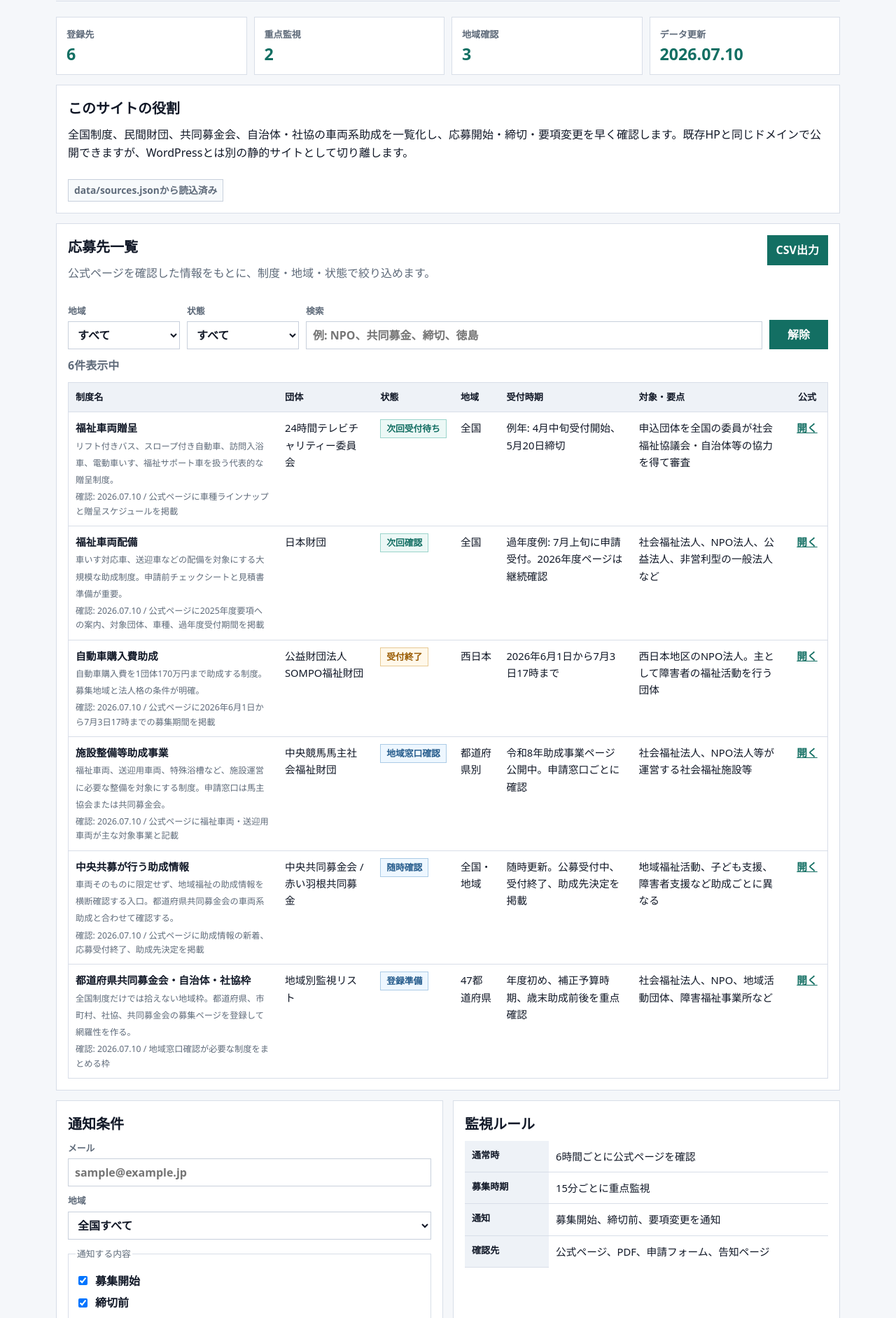
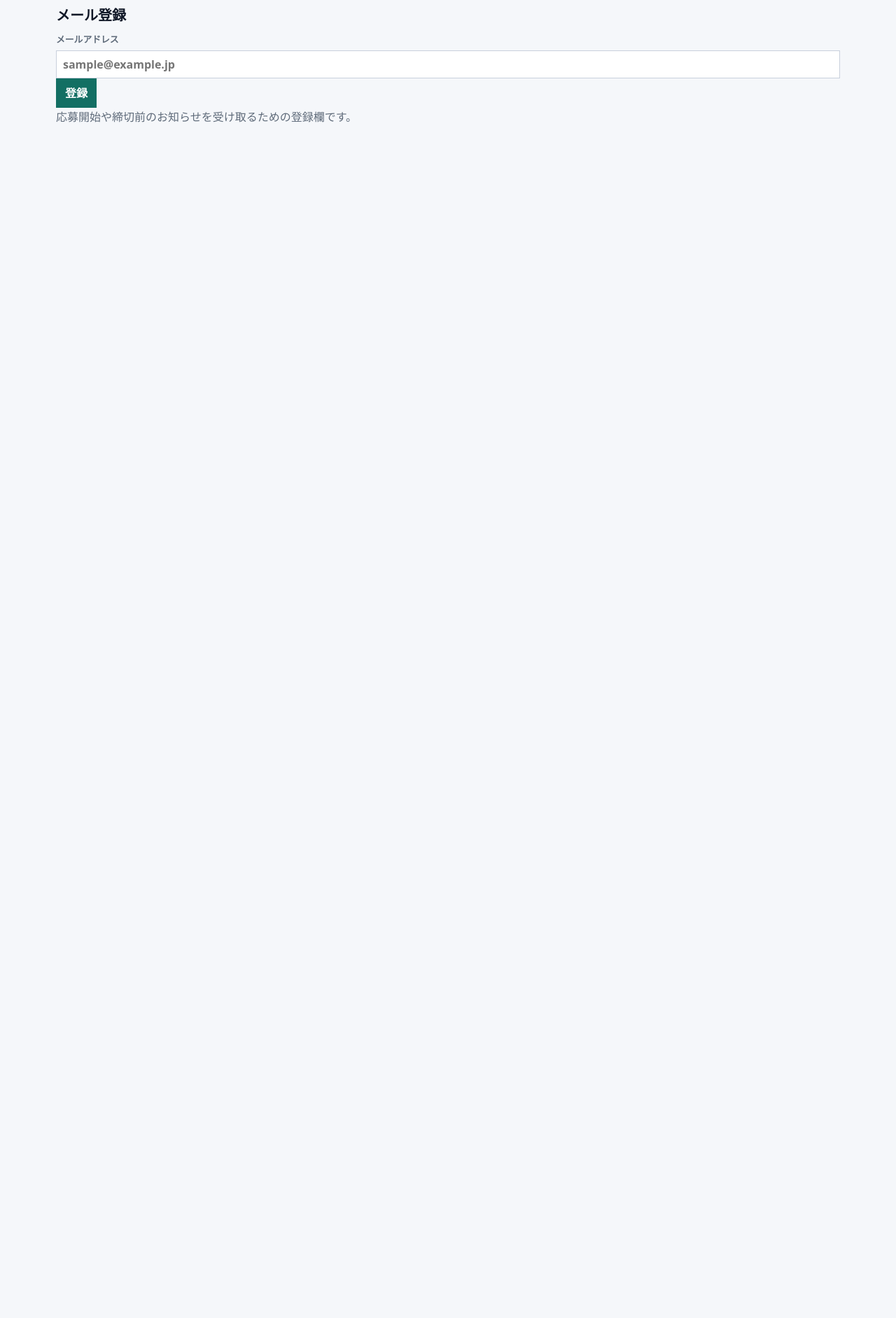
Before and after one commit to xiersun1/fukushisharyo, a website: page src/index.html in a window 1280 px wide. Shown: the part 99-1982 px from the top of the page at 70% size. After the commit the page ends 800 px from the top, so only its background shows below. Drawn offline with Linux system fonts and the light colour scheme.

Commit message:
Simplify site to notice feed

```diff
--- a/src/index.html
+++ b/src/index.html
@@ -4,164 +4,33 @@
   <meta charset="utf-8">
   <meta name="viewport" content="width=device-width, initial-scale=1">
   <title>福祉車両応募アラート</title>
-  <meta name="description" content="日本の福祉車両贈呈・助成の応募開始、締切、要項更新を早く確認するための情報サイトです。">
+  <meta name="description" content="福祉車両の贈呈・助成情報をお知らせ形式で確認できるサイトです。">
   <link rel="icon" href="data:,">
   <link rel="stylesheet" href="assets/styles.css">
 </head>
 <body>
-  <header class="header">
-    <div>
-      <p class="label">福祉車両応募アラート</p>
-      <h1>応募開始と締切を見逃さない</h1>
-    </div>
-    <nav aria-label="ページ内メニュー">
-      <a href="#list">一覧</a>
-      <a href="#alert">通知</a>
-      <a href="#automation">運用</a>
-      <a href="#cms">CMS</a>
-      <a href="admin/">管理画面</a>
-    </nav>
+  <header class="site-header">
+    <h1>福祉車両応募アラート</h1>
   </header>
 
   <main>
-    <section class="summary" aria-label="現在の監視状況">
-      <article><span>登録先</span><strong id="totalCount">0</strong></article>
-      <article><span>重点監視</span><strong id="watchCount">0</strong></article>
-      <article><span>地域確認</span><strong id="regionalCount">0</strong></article>
-      <article><span>データ更新</span><strong id="checkedDate">2026.07.10</strong></article>
+    <section class="notice-list" aria-label="お知らせ">
+      <div id="noticeList" class="notices"></div>
+      <p id="dataStatus" class="data-status">お知らせを読み込み中です。</p>
     </section>
 
-    <section class="panel compact">
-      <h2>このサイトの役割</h2>
-      <p>全国制度、民間財団、共同募金会、自治体・社協の車両系助成を一覧化し、応募開始・締切・要項変更を早く確認します。既存HPと同じドメインで公開できますが、WordPressとは別の静的サイトとして切り離します。</p>
-      <p class="system-status" id="dataStatus">データ読込中</p>
-    </section>
-
-    <section class="panel" id="list">
-      <div class="panel-head">
-        <div>
-          <h2>応募先一覧</h2>
-          <p>公式ページを確認した情報をもとに、制度・地域・状態で絞り込めます。</p>
-        </div>
-        <button id="downloadCsv" type="button">CSV出力</button>
-      </div>
-
-      <div class="filters" aria-label="絞り込み">
+    <section class="mail-box" aria-label="メール登録">
+      <h2>メール登録</h2>
+      <form id="alertForm" class="mail-form">
         <label>
-          <span>地域</span>
-          <select id="regionFilter">
-            <option value="all">すべて</option>
-            <option value="nationwide">全国</option>
-            <option value="west">西日本</option>
-            <option value="regional">地域別</option>
-          </select>
+          <span>メールアドレス</span>
+          <input id="emailInput" type="email" placeholder="sample@example.jp" autocomplete="email" required>
         </label>
-        <label>
-          <span>状態</span>
-          <select id="statusFilter">
-            <option value="all">すべて</option>
-            <option value="watch">重点監視</option>
-            <option value="closed">受付終了</option>
-            <option value="regional">地域確認</option>
-            <option value="prep">登録準備</option>
-          </select>
-        </label>
-        <label>
-          <span>検索</span>
-          <input id="keywordFilter" type="search" placeholder="例: NPO、共同募金、締切、徳島">
-        </label>
-        <button id="resetFilters" type="button">解除</button>
-      </div>
-
-      <p class="result"><span id="resultCount">0</span>件表示中</p>
-
-      <div class="table-wrap">
-        <table>
-          <thead>
-            <tr>
-              <th>制度名</th>
-              <th>団体</th>
-              <th>状態</th>
-              <th>地域</th>
-              <th>受付時期</th>
-              <th>対象・要点</th>
-              <th>公式</th>
-            </tr>
-          </thead>
-          <tbody id="sourceRows"></tbody>
-        </table>
-      </div>
-    </section>
-
-    <section class="grid">
-      <section class="panel" id="alert">
-        <h2>通知条件</h2>
-        <form id="alertForm" class="form">
-          <label>
-            <span>メール</span>
-            <input type="email" placeholder="sample@example.jp" required>
-          </label>
-          <label>
-            <span>地域</span>
-            <select>
-              <option>全国すべて</option>
-              <option>徳島県</option>
-              <option>西日本</option>
-              <option>地域別に選ぶ</option>
-            </select>
-          </label>
-          <fieldset>
-            <legend>通知する内容</legend>
-            <label><input type="checkbox" checked> 募集開始</label>
-            <label><input type="checkbox" checked> 締切前</label>
-            <label><input type="checkbox" checked> 要項・様式更新</label>
-          </fieldset>
-          <button type="submit">登録デモ</button>
-          <p id="formMessage">この確認版では送信しません。本番では通知登録につなげます。</p>
-        </form>
-      </section>
-
-      <section class="panel">
-        <h2>監視ルール</h2>
-        <table class="small-table">
-          <tbody>
-            <tr><th>通常時</th><td>6時間ごとに公式ページを確認</td></tr>
-            <tr><th>募集時期</th><td>15分ごとに重点監視</td></tr>
-            <tr><th>通知</th><td>募集開始、締切前、要項変更を通知</td></tr>
-            <tr><th>確認先</th><td>公式ページ、PDF、申請フォーム、告知ページ</td></tr>
-          </tbody>
-        </table>
-      </section>
-    </section>
-
-    <section class="panel" id="automation">
-      <h2>WordPressなしの自動管理</h2>
-      <table class="small-table">
-        <tbody>
-          <tr><th>公開</th><td>HTML、CSS、JavaScriptだけの静的サイト。既存HPのWordPressには入れません。</td></tr>
-          <tr><th>データ</th><td>応募先、状態、締切、公式URLを <code>data/sources.json</code> で管理します。</td></tr>
-          <tr><th>CMS</th><td>Decap CMSでJSONを編集します。管理画面は <code>/admin/</code> です。</td></tr>
-          <tr><th>AI監視</th><td>AIが公式ページを読み取り、募集開始・締切・要項変更を分類します。</td></tr>
-          <tr><th>反映</th><td>AIまたは管理者がJSONを更新し、GitHub経由で自動公開します。</td></tr>
-        </tbody>
-      </table>
-      <p class="note">CMSは「編集画面」、JSONは「一覧データ」、静的サイトは「表示専用の軽いサイト」です。</p>
-    </section>
-
-    <section class="panel" id="cms">
-      <h2>無料Headless CMS構成</h2>
-      <dl class="publish-list">
-        <div><dt>CMS</dt><dd>Decap CMS。無料・オープンソースで、GitHub上のJSONを編集します。</dd></div>
-        <div><dt>公開先</dt><dd>Cloudflare Pages。Build commandは <code>npm run build</code>、出力先は <code>dist</code> です。</dd></div>
-        <div><dt>同じドメイン</dt><dd><code>https://yakami.or.jp/fukushi-sharyo-alert/</code> または <code>https://fukushi-sharyo.yakami.or.jp/</code></dd></div>
-        <div><dt>切り離し方</dt><dd>既存HPのテーマ、メニュー、WordPress管理画面を使わず、別リポジトリ・別デプロイで管理します。</dd></div>
-      </dl>
+        <button type="submit">登録</button>
+      </form>
+      <p id="formMessage" class="form-message">応募開始や締切前のお知らせを受け取るための登録欄です。</p>
     </section>
   </main>
-
-  <footer>
-    非公式の情報整理サイト案です。申請前には必ず公式ページで最新情報を確認してください。
-  </footer>
 
   <script src="assets/app.js"></script>
 </body>
```
